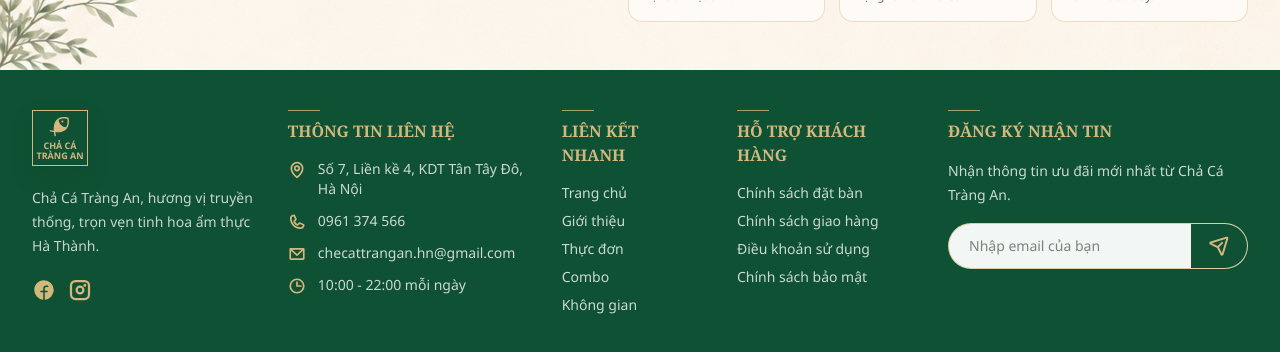
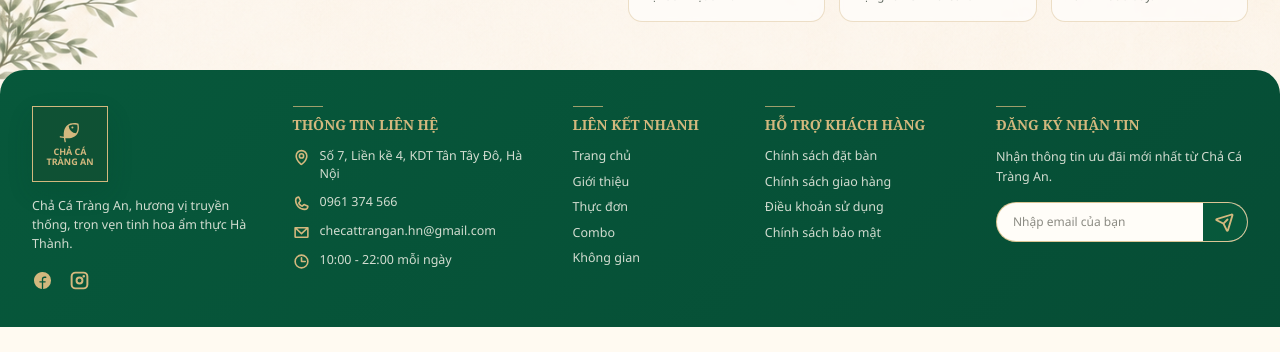
Before and after one commit to lethang1308/namthanhsukien, a React (Vite) app: page / in a window 1280 px wide. Shown: the part 1559-1911 px from the top of the page. After the commit the page ends 1886 px from the top, so only its background shows below. Built offline with nearby package versions, Linux system fonts and the light colour scheme.

Commit message:
feat: implement animations and improve layout across multiple components

```diff
--- a/src/components/BrandMark.jsx
+++ b/src/components/BrandMark.jsx
@@ -1,11 +1,13 @@
 import { FishSimple } from '@phosphor-icons/react'
 
-export function BrandMark({ compact = false }) {
+export function BrandMark({ compact = false, markClassName = '' }) {
+  const markSizeClassName = markClassName || (compact ? 'h-14 w-14' : 'h-[68px] w-[68px]')
+
   return (
     <div className="flex items-center gap-3">
       <div
         className={`grid shrink-0 place-items-center border border-[var(--color-gold)] bg-[var(--color-green)] text-[var(--color-gold)] shadow-[0_10px_24px_rgba(10,58,36,0.14)] ${
-          compact ? 'h-14 w-14' : 'h-[68px] w-[68px]'
+          markSizeClassName
         }`}
         aria-hidden="true"
       >
--- /dev/null
+++ b/src/components/animations/FadeUpSection.jsx
@@ -0,0 +1,23 @@
+import { ScrollReveal } from './ScrollReveal'
+
+export function FadeUpSection({
+  as = 'section',
+  children,
+  delay = 0,
+  duration = 800,
+  once = true,
+  ...props
+}) {
+  return (
+    <ScrollReveal
+      as={as}
+      delay={delay}
+      direction="up"
+      duration={duration}
+      once={once}
+      {...props}
+    >
+      {children}
+    </ScrollReveal>
+  )
+}
--- /dev/null
+++ b/src/components/animations/ScrollReveal.jsx
@@ -0,0 +1,74 @@
+import { memo, useMemo } from 'react'
+import { useIntersectionObserver } from '../../hooks/useIntersectionObserver'
+
+const directionTransforms = {
+  up: 'translate3d(0, 40px, 0)',
+  down: 'translate3d(0, -40px, 0)',
+  left: 'translate3d(-40px, 0, 0)',
+  right: 'translate3d(40px, 0, 0)',
+}
+
+function clampDuration(duration) {
+  return Math.min(Math.max(Number(duration) || 700, 0), 2000)
+}
+
+function ScrollRevealComponent({
+  as: Component = 'div',
+  children,
+  className = '',
+  delay = 0,
+  direction = 'up',
+  duration = 750,
+  once = true,
+  rootMargin,
+  threshold,
+  variant = 'fade',
+  style,
+  ...props
+}) {
+  const { ref, isIntersecting, prefersReducedMotion } = useIntersectionObserver({
+    once,
+    rootMargin,
+    threshold,
+  })
+
+  const revealStyle = useMemo(() => {
+    if (prefersReducedMotion) {
+      return {
+        opacity: 1,
+        transform: 'none',
+        transition: 'none',
+        willChange: 'auto',
+        ...style,
+      }
+    }
+
+    const transitionDuration = clampDuration(duration)
+    const initialTransform =
+      variant === 'zoom' ? 'scale(0.95)' : directionTransforms[direction] || directionTransforms.up
+
+    return {
+      opacity: isIntersecting ? 1 : 0,
+      transform: isIntersecting ? 'translate3d(0, 0, 0) scale(1)' : initialTransform,
+      transitionProperty: 'opacity, transform',
+      transitionDuration: `${transitionDuration}ms`,
+      transitionDelay: `${Math.max(Number(delay) || 0, 0)}ms`,
+      transitionTimingFunction: 'ease-out',
+      willChange: isIntersecting ? 'auto' : 'opacity, transform',
+      ...style,
+    }
+  }, [delay, direction, duration, isIntersecting, prefersReducedMotion, style, variant])
+
+  return (
+    <Component
+      ref={ref}
+      className={`motion-reduce:opacity-100 motion-reduce:transform-none motion-reduce:transition-none ${className}`}
+      style={revealStyle}
+      {...props}
+    >
+      {children}
+    </Component>
+  )
+}
+
+export const ScrollReveal = memo(ScrollRevealComponent)
--- /dev/null
+++ b/src/components/animations/StaggerContainer.jsx
@@ -0,0 +1,33 @@
+import { Children } from 'react'
+import { ScrollReveal } from './ScrollReveal'
+
+export function StaggerContainer({
+  as: Component = 'div',
+  children,
+  childClassName = '',
+  className = '',
+  delay = 0,
+  direction = 'up',
+  duration = 750,
+  once = true,
+  staggerDelay = 100,
+  variant = 'fade',
+  ...props
+}) {
+  return (
+    <Component className={className} {...props}>
+      {Children.map(children, (child, index) => (
+        <ScrollReveal
+          className={childClassName}
+          delay={delay + index * staggerDelay}
+          direction={direction}
+          duration={duration}
+          once={once}
+          variant={variant}
+        >
+          {child}
+        </ScrollReveal>
+      ))}
+    </Component>
+  )
+}
--- a/src/features/home/components/Footer.jsx
+++ b/src/features/home/components/Footer.jsx
@@ -7,50 +7,60 @@ import {
   PaperPlaneTilt,
   Phone,
 } from '@phosphor-icons/react'
+import { FadeUpSection } from '../../../components/animations/FadeUpSection'
+import { StaggerContainer } from '../../../components/animations/StaggerContainer'
 import { BrandMark } from '../../../components/BrandMark'
 import { contact, navItems } from '../data/homeContent'
 
 export function Footer() {
   return (
-    <footer id="lien-he" className="mt-4 bg-[var(--color-green)] text-white">
-      <div className="mx-auto grid max-w-[1400px] gap-8 px-4 py-10 md:grid-cols-[1.25fr_1.35fr_0.8fr_1fr_1.15fr] md:px-8">
+    <FadeUpSection
+      as="footer"
+      id="lien-he"
+      className="mt-4 overflow-hidden rounded-t-[24px] bg-[linear-gradient(135deg,#07583B_0%,#064D35_100%)] text-white"
+      duration={800}
+    >
+      <StaggerContainer
+        className="mx-auto grid max-w-[1400px] items-start gap-x-9 gap-y-7 px-5 py-8 sm:grid-cols-2 md:px-8 lg:grid-cols-[1.15fr_1.25fr_0.8fr_1fr_1.25fr] lg:py-9"
+        staggerDelay={100}
+      >
         <div>
-          <BrandMark compact />
-          <p className="mt-5 max-w-xs text-sm leading-6 text-white/76">
+          <BrandMark compact markClassName="h-[76px] w-[76px]" />
+          <p className="mt-3.5 max-w-[215px] text-[12.5px] leading-[1.55] text-[#fffaf1]/82">
             Chả Cá Tràng An, hương vị truyền thống, trọn vẹn tinh hoa ẩm thực
             Hà Thành.
           </p>
-          <div className="mt-5 flex gap-3 text-[var(--color-gold)]">
-            <a href="#lien-he" aria-label="Facebook" className="hover:text-white">
-              <FacebookLogo size={24} weight="fill" />
+          <div className="mt-4 flex gap-4 text-[var(--color-gold)]">
+            <a href="#lien-he" aria-label="Facebook" className="transition hover:text-[#fffaf1]">
+              <FacebookLogo size={21} weight="fill" />
             </a>
-            <a href="#lien-he" aria-label="Instagram" className="hover:text-white">
-              <InstagramLogo size={24} weight="bold" />
+            <a href="#lien-he" aria-label="Instagram" className="transition hover:text-[#fffaf1]">
+              <InstagramLogo size={21} weight="bold" />
             </a>
           </div>
         </div>
 
         <div>
           <h2 className="footer-title">THÔNG TIN LIÊN HỆ</h2>
-          <ul className="mt-4 space-y-3 text-sm text-white/78">
-            <li className="flex gap-3">
-              <MapPin className="mt-0.5 shrink-0 text-[var(--color-gold)]" size={18} weight="bold" />
+          <ul className="mt-3.5 space-y-2.5 text-[12.5px] leading-[1.45] text-[#fffaf1]/82">
+            <li className="flex gap-2.5">
+              <MapPin className="mt-0.5 shrink-0 text-[var(--color-gold)]" size={17} weight="bold" />
               {contact.address}
             </li>
             <li>
-              <a className="flex gap-3 hover:text-white" href="tel:0961374566">
-                <Phone className="mt-0.5 shrink-0 text-[var(--color-gold)]" size={18} weight="bold" />
+              <a className="flex gap-2.5 transition hover:text-[var(--color-gold)]" href="tel:0961374566">
+                <Phone className="mt-0.5 shrink-0 text-[var(--color-gold)]" size={17} weight="bold" />
                 {contact.phone}
               </a>
             </li>
             <li>
-              <a className="flex gap-3 hover:text-white" href={`mailto:${contact.email}`}>
-                <EnvelopeSimple className="mt-0.5 shrink-0 text-[var(--color-gold)]" size={18} weight="bold" />
+              <a className="flex gap-2.5 break-all transition hover:text-[var(--color-gold)]" href={`mailto:${contact.email}`}>
+                <EnvelopeSimple className="mt-0.5 shrink-0 text-[var(--color-gold)]" size={17} weight="bold" />
                 {contact.email}
               </a>
             </li>
-            <li className="flex gap-3">
-              <Clock className="mt-0.5 shrink-0 text-[var(--color-gold)]" size={18} weight="bold" />
+            <li className="flex gap-2.5">
+              <Clock className="mt-0.5 shrink-0 text-[var(--color-gold)]" size={17} weight="bold" />
               {contact.hours} mỗi ngày
             </li>
           </ul>
@@ -58,10 +68,10 @@ export function Footer() {
 
         <div>
           <h2 className="footer-title">LIÊN KẾT NHANH</h2>
-          <ul className="mt-4 space-y-2 text-sm text-white/78">
+          <ul className="mt-3.5 space-y-2 text-[12.5px] leading-[1.4] text-[#fffaf1]/82">
             {navItems.slice(0, 5).map((item) => (
               <li key={item.label}>
-                <a className="hover:text-white" href={item.href}>
+                <a className="transition hover:text-[var(--color-gold)]" href={item.href}>
                   {item.label}
                 </a>
               </li>
@@ -71,7 +81,7 @@ export function Footer() {
 
         <div>
           <h2 className="footer-title">HỖ TRỢ KHÁCH HÀNG</h2>
-          <ul className="mt-4 space-y-2 text-sm text-white/78">
+          <ul className="mt-3.5 space-y-2 text-[12.5px] leading-[1.4] text-[#fffaf1]/82">
             <li>Chính sách đặt bàn</li>
             <li>Chính sách giao hàng</li>
             <li>Điều khoản sử dụng</li>
@@ -81,10 +91,10 @@ export function Footer() {
 
         <div>
           <h2 className="footer-title">ĐĂNG KÝ NHẬN TIN</h2>
-          <p className="mt-4 text-sm leading-6 text-white/78">
+          <p className="mt-3.5 max-w-[255px] text-[12.5px] leading-[1.55] text-[#fffaf1]/82">
             Nhận thông tin ưu đãi mới nhất từ Chả Cá Tràng An.
           </p>
-          <form className="mt-4 flex overflow-hidden rounded-full border border-[rgba(211,184,126,0.65)] bg-white/95">
+          <form className="mt-4 flex h-10 w-full max-w-[260px] overflow-hidden rounded-full border border-[rgba(211,184,126,0.8)] bg-[#fffdf8]">
             <label className="sr-only" htmlFor="newsletter-email">
               Email nhận tin
             </label>
@@ -92,18 +102,18 @@ export function Footer() {
               id="newsletter-email"
               type="email"
               placeholder="Nhập email của bạn"
-              className="min-w-0 flex-1 bg-transparent px-5 py-3 text-sm text-[var(--color-ink)] outline-none placeholder:text-[rgba(43,46,35,0.58)]"
+              className="min-w-0 flex-1 bg-transparent px-4 text-[12px] text-[var(--color-ink)] outline-none placeholder:text-[rgba(43,46,35,0.55)] focus-visible:outline-none"
             />
             <button
               type="button"
-              className="grid w-14 place-items-center bg-[var(--color-green)] text-[var(--color-gold)] transition hover:bg-[var(--color-green-deep)]"
+              className="grid w-11 shrink-0 place-items-center border-l border-[rgba(211,184,126,0.8)] bg-[#07583B] text-[var(--color-gold)] transition hover:bg-[var(--color-green-deep)]"
               aria-label="Gửi email"
             >
-              <PaperPlaneTilt size={21} weight="bold" />
+              <PaperPlaneTilt size={20} weight="bold" />
             </button>
           </form>
         </div>
-      </div>
-    </footer>
+      </StaggerContainer>
+    </FadeUpSection>
   )
 }
--- /dev/null
+++ b/src/hooks/useIntersectionObserver.js
@@ -0,0 +1,95 @@
+import { useEffect, useRef, useState } from 'react'
+
+const canUseIntersectionObserver =
+  typeof window !== 'undefined' && 'IntersectionObserver' in window
+
+function getPrefersReducedMotion() {
+  if (typeof window === 'undefined' || !window.matchMedia) {
+    return false
+  }
+
+  return window.matchMedia('(prefers-reduced-motion: reduce)').matches
+}
+
+export function useIntersectionObserver({
+  root = null,
+  rootMargin = '0px 0px -12% 0px',
+  threshold = 0.16,
+  once = true,
+  disabled = false,
+} = {}) {
+  const targetRef = useRef(null)
+  const hasIntersectedRef = useRef(false)
+  const [prefersReducedMotion, setPrefersReducedMotion] = useState(getPrefersReducedMotion)
+  const [isIntersecting, setIsIntersecting] = useState(() => disabled || getPrefersReducedMotion())
+
+  useEffect(() => {
+    if (typeof window === 'undefined' || !window.matchMedia) {
+      return undefined
+    }
+
+    const mediaQuery = window.matchMedia('(prefers-reduced-motion: reduce)')
+    const handleChange = () => {
+      setPrefersReducedMotion(mediaQuery.matches)
+    }
+
+    handleChange()
+    mediaQuery.addEventListener('change', handleChange)
+
+    return () => {
+      mediaQuery.removeEventListener('change', handleChange)
+    }
+  }, [])
+
+  useEffect(() => {
+    const target = targetRef.current
+
+    if (!target || disabled || prefersReducedMotion || !canUseIntersectionObserver) {
+      hasIntersectedRef.current = true
+      setIsIntersecting(true)
+      return undefined
+    }
+
+    const observer = new IntersectionObserver(
+      ([entry]) => {
+        const nextIsIntersecting = entry.isIntersecting || entry.intersectionRatio > 0
+
+        if (!nextIsIntersecting) {
+          if (!once) {
+            setIsIntersecting(false)
+          }
+          return
+        }
+
+        if (once && hasIntersectedRef.current) {
+          return
+        }
+
+        hasIntersectedRef.current = true
+        setIsIntersecting(true)
+
+        if (once) {
+          observer.unobserve(entry.target)
+        }
+      },
+      {
+        root,
+        rootMargin,
+        threshold,
+      },
+    )
+
+    observer.observe(target)
+
+    return () => {
+      observer.disconnect()
+    }
+  }, [disabled, once, prefersReducedMotion, root, rootMargin, threshold])
+
+  return {
+    ref: targetRef,
+    isIntersecting,
+    hasIntersected: hasIntersectedRef.current,
+    prefersReducedMotion,
+  }
+}
--- a/src/index.css
+++ b/src/index.css
@@ -87,18 +87,19 @@ img:not(.hidden) {
 .footer-title {
   position: relative;
   font-family: var(--font-display);
-  font-size: 1rem;
-  font-weight: 700;
+  font-size: 0.875rem;
+  font-weight: 600;
+  line-height: 1.25;
   color: var(--color-gold);
 }
 
 .footer-title::before {
   content: '';
   display: block;
-  width: 32px;
+  width: 30px;
   height: 1px;
-  margin-bottom: 8px;
-  background: rgba(211, 184, 126, 0.78);
+  margin-bottom: 9px;
+  background: rgba(211, 184, 126, 0.75);
 }
 
 @media (max-width: 768px) {
--- /dev/null
+++ b/src/pages/Home.jsx
@@ -0,0 +1 @@
+export { HomePage as default, HomePage } from '../features/home/HomePage'
```
Also changed, not shown: src/features/home/components/ComboDeals.jsx (+18 -9 lines), src/features/home/components/Experience.jsx (+18 -10 lines), src/features/home/components/FeaturedDishes.jsx (+17 -8 lines), src/features/home/components/Hero.jsx (+12 -4 lines).
